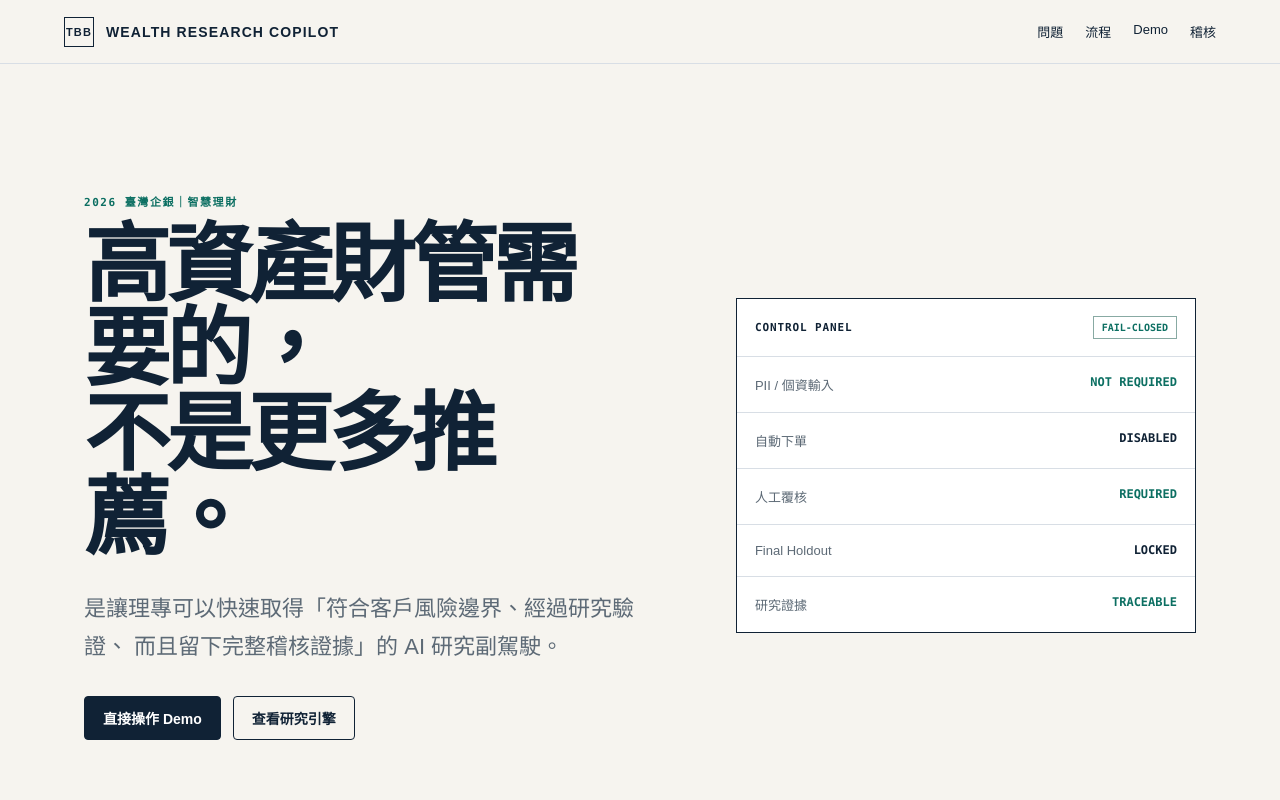
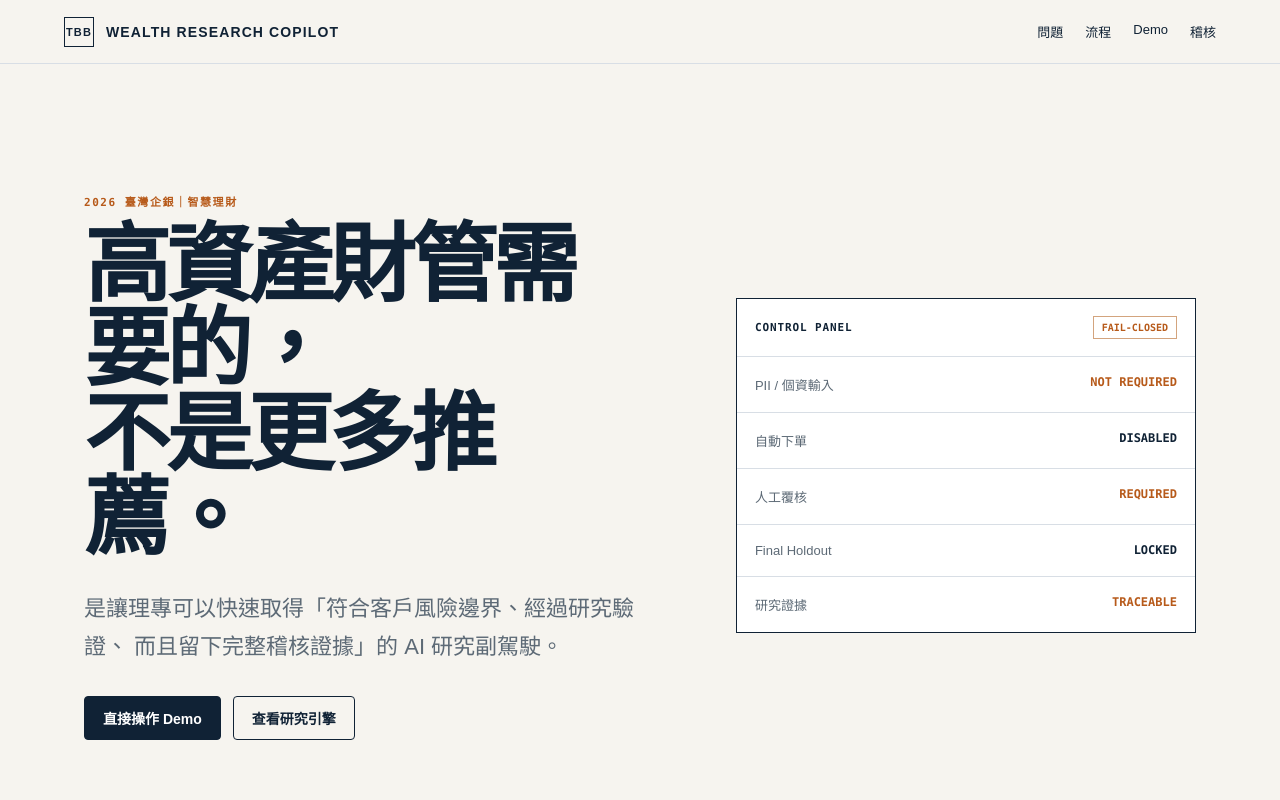
Before and after one commit to zy315220-bit/ai-stock-platform, a Next.js app in the folder frontend/: page /tbb-2026 in a window 1280 px wide. Shown: the top 800 px of the page. Built offline with nearby package versions, Linux system fonts and the light colour scheme; no server answers.

Commit message:
style: align competition UI with TBB brand language

```diff
--- a/frontend/app/tbb-2026/tbb.module.css
+++ b/frontend/app/tbb-2026/tbb.module.css
@@ -4,8 +4,9 @@
   --line: #d8dee5;
   --paper: #f6f4ef;
   --surface: #ffffff;
-  --accent: #0c6f62;
-  --accent-soft: #eaf3f0;
+  --accent: #b75a1a;
+  --tech: #24566e;
+  --accent-soft: #f7ede5;
   min-height: 100vh;
   background: var(--paper);
   color: var(--ink);
@@ -27,7 +28,7 @@
 .heroMonitor { border:1px solid var(--ink); background:var(--surface); }
 .monitorHead,.demoHeader { display:flex; align-items:center; justify-content:space-between; gap:20px; padding:17px 18px; border-bottom:1px solid var(--line); }
 .monitorHead span:first-child,.panelLabel { font-family:ui-monospace,SFMono-Regular,Menlo,monospace; font-size:11px; font-weight:800; letter-spacing:.08em; }
-.liveBadge { padding:5px 8px; border:1px solid #88aaa3; color:var(--accent); font-family:ui-monospace,SFMono-Regular,Menlo,monospace; font-size:10px; font-weight:800; }
+.liveBadge { padding:5px 8px; border:1px solid #d3a47e; color:var(--accent); font-family:ui-monospace,SFMono-Regular,Menlo,monospace; font-size:10px; font-weight:800; }
 .monitorRows { margin:0; }
 .monitorRows > div { display:grid; grid-template-columns:1fr auto; gap:20px; padding:18px; border-bottom:1px solid var(--line); }
 .monitorRows > div:last-child { border-bottom:0; }
```
